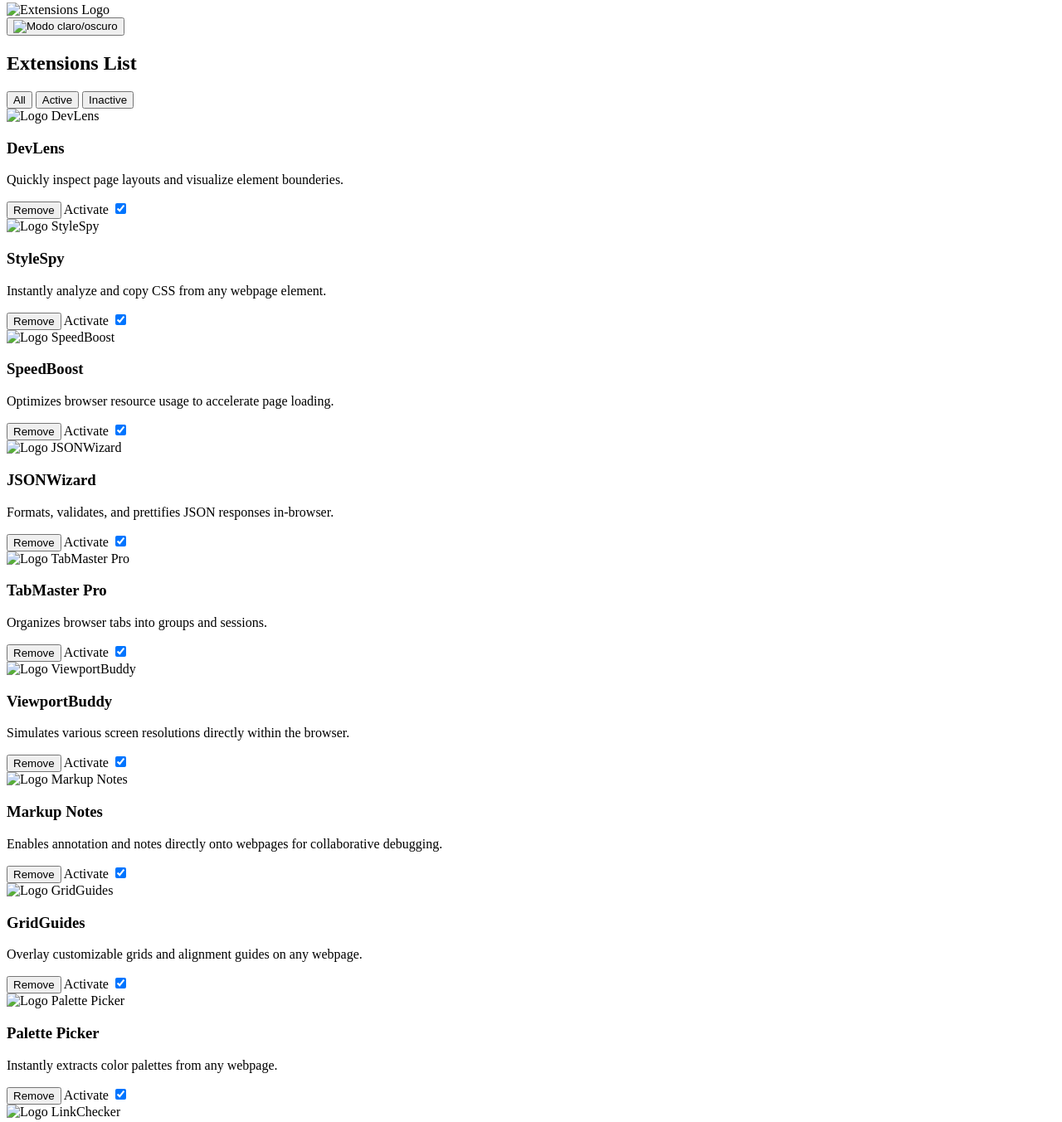
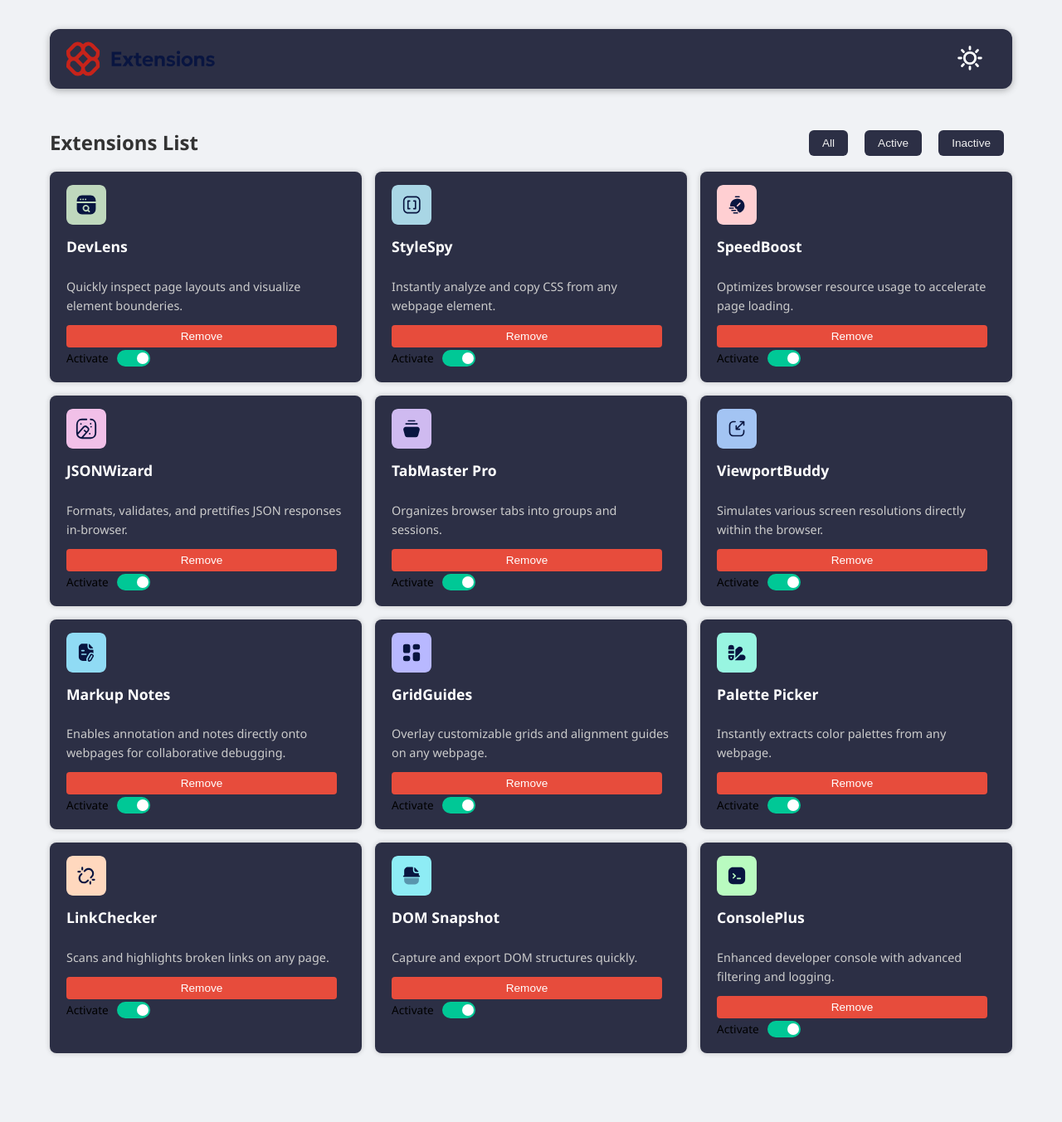
Before and after one commit to ClaudiaGarciaBetancort/Solution, a plain HTML site: page index.html in a window 1280 px wide. Shown: the part 5-1358 px from the top of the page at 83% size. After the commit the page ends 1315 px from the top, so only its background shows below. Drawn offline with Linux system fonts and the light colour scheme.

Commit message:
Version final

```diff
--- a/index.html
+++ b/index.html
@@ -4,17 +4,17 @@
         <title>Reto 1</title>
         <meta charset="UTF-8">
         <meta name="viewport" content="width=device-width, initial-scale=1">
-        <link rel="stylesheet" href="/Reto 1/style.css">
+        <link rel="stylesheet" href="style.css">
     </head>
     <body>
         <div class="container">
             <header class="top-bar">
                 <div class="branding">
-                    <img src="/Reto 1/images/logo.svg" alt="Extensions Logo" class="extensions-icon" />
+                    <img src="img/logo.svg" alt="Extensions Logo" class="extensions-icon" />
                 </div>
                 <div class="theme-switch">
                     <button id="theme-toggle">
-                        <img src="/Reto 1/images/icon-sun.svg" alt="Modo claro/oscuro" />
+                        <img src="img/icon-sun.svg" alt="Modo claro/oscuro" />
                     </button>
                 </div>
             </header>
@@ -28,7 +28,7 @@
             </div>
             <div class="extension-list">
                 <div class="extension-item">
-                    <img src="/Reto 1/images/logo-devlens.svg" alt="Logo DevLens" class="logo">
+                    <img src="img/logo-devlens.svg" alt="Logo DevLens" class="logo">
                     <h3>DevLens</h3>
                     <p>Quickly inspect page layouts and visualize element bounderies.</p>
                     <button onclick="removeExtension(this)">Remove</button>
@@ -38,7 +38,7 @@
                     </label>
                 </div>
                 <div class="extension-item">
-                    <img src="/Reto 1/images/logo-style-spy.svg" alt="Logo StyleSpy" class="logo">
+                    <img src="img/logo-style-spy.svg" alt="Logo StyleSpy" class="logo">
                     <h3>StyleSpy</h3>
                     <p>Instantly analyze and copy CSS from any webpage element.</p>
                     <button onclick="removeExtension(this)">Remove</button>
@@ -48,7 +48,7 @@
                     </label>
                 </div>
                 <div class="extension-item">
-                    <img src="/Reto 1/images/logo-speed-boost.svg" alt="Logo SpeedBoost" class="logo">
+                    <img src="img/logo-speed-boost.svg" alt="Logo SpeedBoost" class="logo">
                     <h3>SpeedBoost</h3>
                     <p>Optimizes browser resource usage to accelerate page loading.</p>
                     <button onclick="removeExtension(this)">Remove</button>
@@ -58,7 +58,7 @@
                     </label>
                 </div>
                 <div class="extension-item">
-                    <img src="/Reto 1/images/logo-json-wizard.svg" alt="Logo JSONWizard" class="logo">
+                    <img src="img/logo-json-wizard.svg" alt="Logo JSONWizard" class="logo">
                     <h3>JSONWizard</h3>
                     <p>Formats, validates, and prettifies JSON responses in-browser.</p>
                     <button onclick="removeExtension(this)">Remove</button>
@@ -68,7 +68,7 @@
                     </label>
                 </div>
                 <div class="extension-item">
-                    <img src="/Reto 1/images/logo-tab-master-pro.svg" alt="Logo TabMaster Pro" class="logo">
+                    <img src="img/logo-tab-master-pro.svg" alt="Logo TabMaster Pro" class="logo">
                     <h3>TabMaster Pro</h3>
                     <p>Organizes browser tabs into groups and sessions.</p>
                     <button onclick="removeExtension(this)">Remove</button>
@@ -78,7 +78,7 @@
                     </label>
                 </div>
                 <div class="extension-item">
-                    <img src="/Reto 1/images/logo-viewport-buddy.svg" alt="Logo ViewportBuddy" class="logo">
+                    <img src="img/logo-viewport-buddy.svg" alt="Logo ViewportBuddy" class="logo">
                     <h3>ViewportBuddy</h3>
                     <p>Simulates various screen resolutions directly within the browser.</p>
                     <button onclick="removeExtension(this)">Remove</button>
@@ -88,7 +88,7 @@
                     </label>
                 </div>
                 <div class="extension-item">
-                    <img src="/Reto 1/images/logo-markup-notes.svg" alt="Logo Markup Notes" class="logo">
+                    <img src="img/logo-markup-notes.svg" alt="Logo Markup Notes" class="logo">
                     <h3>Markup Notes</h3>
                     <p>Enables annotation and notes directly onto webpages for collaborative debugging.</p>
                     <button onclick="removeExtension(this)">Remove</button>
@@ -98,7 +98,7 @@
                     </label>
                 </div>
                 <div class="extension-item">
-                    <img src="/Reto 1/images/logo-grid-guides.svg" alt="Logo GridGuides" class="logo">
+                    <img src="img/logo-grid-guides.svg" alt="Logo GridGuides" class="logo">
                     <h3>GridGuides</h3>
                     <p>Overlay customizable grids and alignment guides on any webpage.</p>
                     <button onclick="removeExtension(this)">Remove</button>
@@ -108,7 +108,7 @@
                     </label>
                 </div>
                 <div class="extension-item">
-                    <img src="/Reto 1/images/logo-palette-picker.svg" alt="Logo Palette Picker" class="logo">
+                    <img src="img/logo-palette-picker.svg" alt="Logo Palette Picker" class="logo">
                     <h3>Palette Picker</h3>
                     <p>Instantly extracts color palettes from any webpage.</p>
                     <button onclick="removeExtension(this)">Remove</button>
@@ -118,7 +118,7 @@
                     </label>
                 </div>
                 <div class="extension-item">
-                    <img src="/Reto 1/images/logo-link-checker.svg" alt="Logo LinkChecker" class="logo">
+                    <img src="img/logo-link-checker.svg" alt="Logo LinkChecker" class="logo">
                     <h3>LinkChecker</h3>
                     <p>Scans and highlights broken links on any page.</p>
                     <button onclick="removeExtension(this)">Remove</button>
@@ -128,7 +128,7 @@
                     </label>
                 </div>
                 <div class="extension-item">
-                    <img src="/Reto 1/images/logo-dom-snapshot.svg" alt="Logo DOM Snapshot" class="logo">
+                    <img src="img/logo-dom-snapshot.svg" alt="Logo DOM Snapshot" class="logo">
                     <h3>DOM Snapshot</h3>
                     <p>Capture and export DOM structures quickly.</p>
                     <button onclick="removeExtension(this)">Remove</button>
@@ -138,7 +138,7 @@
                     </label>
                 </div>
                 <div class="extension-item">
-                    <img src="/Reto 1/images/logo-console-plus.svg" alt="Logo ConsolePlus" class="logo">
+                    <img src="img/logo-console-plus.svg" alt="Logo ConsolePlus" class="logo">
                     <h3>ConsolePlus</h3>
                     <p>Enhanced developer console with advanced filtering and logging.</p>
                     <button onclick="removeExtension(this)">Remove</button>
@@ -148,7 +148,7 @@
                     </label>
                 </div>
             </div>
-            <script src="/Reto 1/style.js"></script>
+            <script src="style.js"></script>
         </div>
     </body>
 </html>
--- a/style.js
+++ b/style.js
@@ -38,6 +38,6 @@ toggleBtn.addEventListener('click', () => {
 
   const isDark = document.body.classList.contains('dark-mode');
   themeIcon.src = isDark
-    ? '/Reto 1/images/icon-moon.svg'
-    : '/Reto 1/images/icon-sun.svg';
+    ? 'img/icon-moon.svg'
+    : 'img/icon-sun.svg';
 });
```
Also changed, not shown: img/favicon-32x32.png (renamed from images/favicon-32x32.png), img/icon-moon.svg (renamed from images/icon-moon.svg), img/icon-sun.svg (renamed from images/icon-sun.svg), img/logo-console-plus.svg (renamed from images/logo-console-plus.svg), img/logo-devlens.svg (renamed from images/logo-devlens.svg), img/logo-dom-snapshot.svg (renamed from images/logo-dom-snapshot.svg), img/logo-grid-guides.svg (renamed from images/logo-grid-guides.svg), img/logo-json-wizard.svg (renamed from images/logo-json-wizard.svg), img/logo-link-checker.svg (renamed from images/logo-link-checker.svg), img/logo-markup-notes.svg (renamed from images/logo-markup-notes.svg), img/logo-palette-picker.svg (renamed from images/logo-palette-picker.svg), img/logo-speed-boost.svg (renamed from images/logo-speed-boost.svg), img/logo-style-spy.svg (renamed from images/logo-style-spy.svg), img/logo-tab-master-pro.svg (renamed from images/logo-tab-master-pro.svg), 2 more files.
